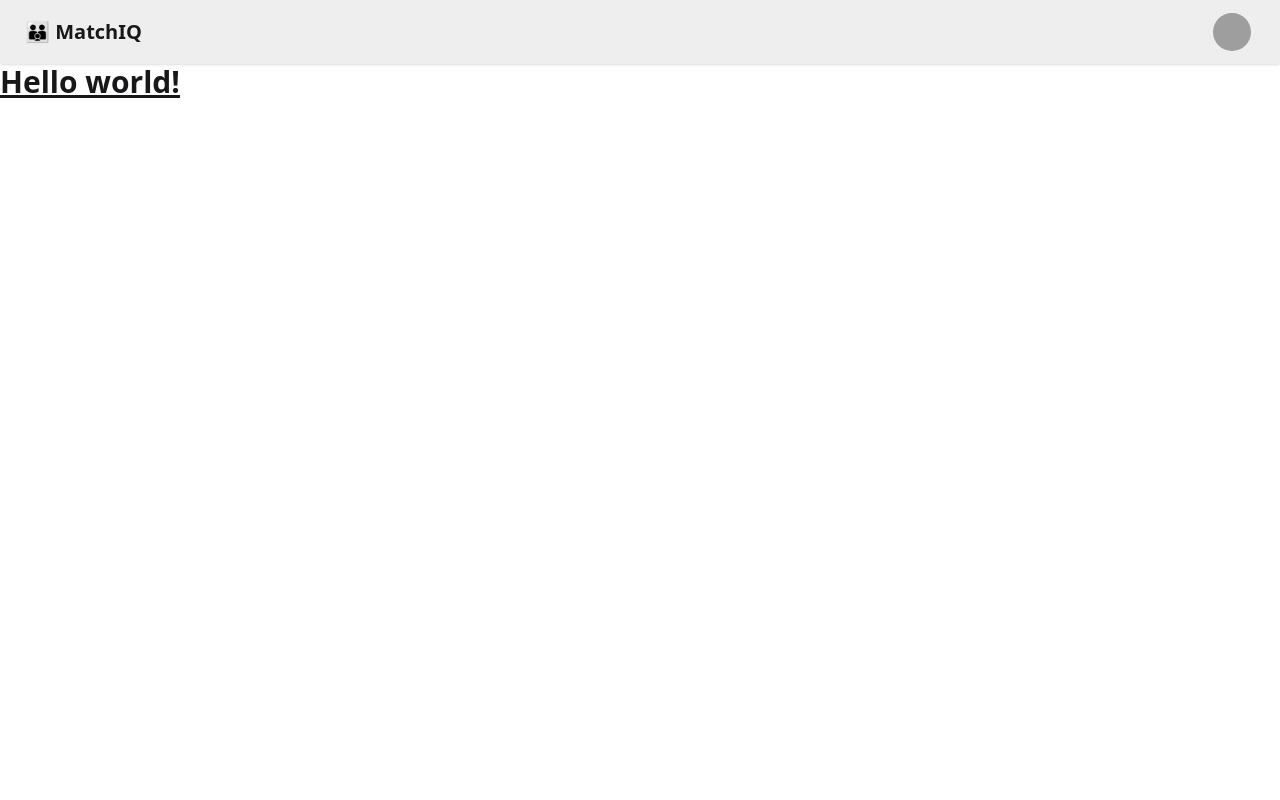
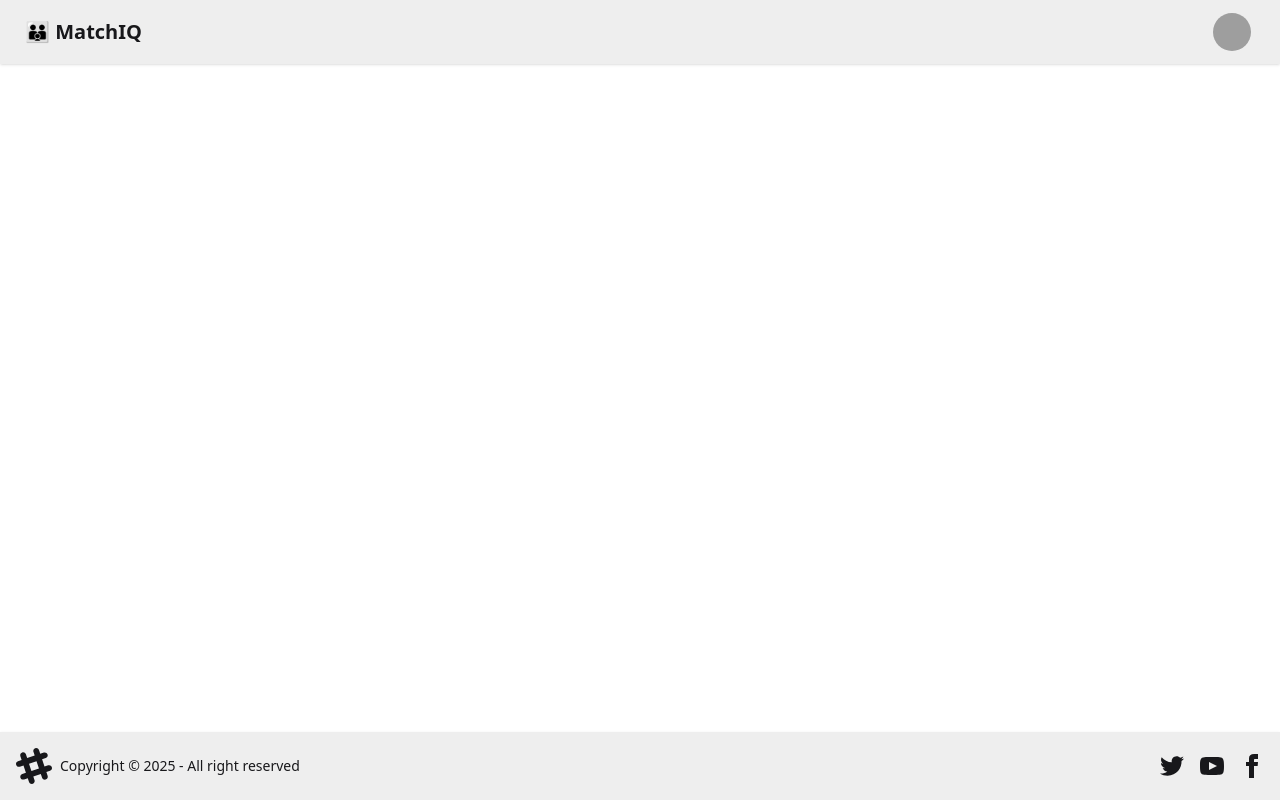
Before and after one commit to MukulDhiman03/matchIQ-frontend, a React (Vite) app: page / in a window 1280 px wide. Built offline with nearby package versions, Linux system fonts and the light colour scheme; grey boxes are pictures that could not be loaded.

Commit message:
Add : React router dom and footer component

```diff
--- a/package.json
+++ b/package.json
@@ -13,6 +13,7 @@
     "@tailwindcss/vite": "^4.1.11",
     "react": "^19.1.0",
     "react-dom": "^19.1.0",
+    "react-router-dom": "^7.7.1",
     "tailwindcss": "^4.1.11"
   },
   "devDependencies": {
--- a/src/App.jsx
+++ b/src/App.jsx
@@ -1,10 +1,20 @@
 import React from "react";
-import NavBar from "./NavBar";
+import { BrowserRouter, Route, Routes } from "react-router-dom";
+import Body from "./Body";
+import Login from "./Login";
+import Profile from "./Profile";
 function App() {
   return (
     <>
-      <NavBar />
-      <h1 className="text-3xl font-bold underline">Hello world!</h1>
+      <BrowserRouter basename="/">
+        <Routes>
+          <Route path="/" element={<Body />}>
+            <Route path="/login" element={<Login />} />
+            <Route path="/profile" element={<Profile />} />
+          </Route>
+        </Routes>
+      </BrowserRouter>
+      {/* <h1 className="text-3xl font-bold underline">Hello world!</h1> */}
     </>
   );
 }
--- /dev/null
+++ b/src/Body.jsx
@@ -0,0 +1,16 @@
+import React from "react";
+import NavBar from "./NavBar";
+import { Outlet } from "react-router-dom";
+import Footer from "./Footer";
+
+const Body = () => {
+  return (
+    <div>
+      <NavBar />
+      <Outlet />
+      <Footer />
+    </div>
+  );
+};
+
+export default Body;
--- /dev/null
+++ b/src/Footer.jsx
@@ -0,0 +1,59 @@
+import React from "react";
+
+const Footer = () => {
+  return (
+    <footer className="footer sm:footer-horizontal  bg-base-300 shadow-sm items-center p-4 fixed bottom-0">
+      <aside className="grid-flow-col items-center">
+        <svg
+          width="36"
+          height="36"
+          viewBox="0 0 24 24"
+          xmlns="http://www.w3.org/2000/svg"
+          fillRule="evenodd"
+          clipRule="evenodd"
+          className="fill-current"
+        >
+          <path d="M22.672 15.226l-2.432.811.841 2.515c.33 1.019-.209 2.127-1.23 2.456-1.15.325-2.148-.321-2.463-1.226l-.84-2.518-5.013 1.677.84 2.517c.391 1.203-.434 2.542-1.831 2.542-.88 0-1.601-.564-1.86-1.314l-.842-2.516-2.431.809c-1.135.328-2.145-.317-2.463-1.229-.329-1.018.211-2.127 1.231-2.456l2.432-.809-1.621-4.823-2.432.808c-1.355.384-2.558-.59-2.558-1.839 0-.817.509-1.582 1.327-1.846l2.433-.809-.842-2.515c-.33-1.02.211-2.129 1.232-2.458 1.02-.329 2.13.209 2.461 1.229l.842 2.515 5.011-1.677-.839-2.517c-.403-1.238.484-2.553 1.843-2.553.819 0 1.585.509 1.85 1.326l.841 2.517 2.431-.81c1.02-.33 2.131.211 2.461 1.229.332 1.018-.21 2.126-1.23 2.456l-2.433.809 1.622 4.823 2.433-.809c1.242-.401 2.557.484 2.557 1.838 0 .819-.51 1.583-1.328 1.847m-8.992-6.428l-5.01 1.675 1.619 4.828 5.011-1.674-1.62-4.829z"></path>
+        </svg>
+        <p>Copyright © {new Date().getFullYear()} - All right reserved</p>
+      </aside>
+      <nav className="grid-flow-col gap-4 md:place-self-center md:justify-self-end">
+        <a>
+          <svg
+            xmlns="http://www.w3.org/2000/svg"
+            width="24"
+            height="24"
+            viewBox="0 0 24 24"
+            className="fill-current"
+          >
+            <path d="M24 4.557c-.883.392-1.832.656-2.828.775 1.017-.609 1.798-1.574 2.165-2.724-.951.564-2.005.974-3.127 1.195-.897-.957-2.178-1.555-3.594-1.555-3.179 0-5.515 2.966-4.797 6.045-4.091-.205-7.719-2.165-10.148-5.144-1.29 2.213-.669 5.108 1.523 6.574-.806-.026-1.566-.247-2.229-.616-.054 2.281 1.581 4.415 3.949 4.89-.693.188-1.452.232-2.224.084.626 1.956 2.444 3.379 4.6 3.419-2.07 1.623-4.678 2.348-7.29 2.04 2.179 1.397 4.768 2.212 7.548 2.212 9.142 0 14.307-7.721 13.995-14.646.962-.695 1.797-1.562 2.457-2.549z"></path>
+          </svg>
+        </a>
+        <a>
+          <svg
+            xmlns="http://www.w3.org/2000/svg"
+            width="24"
+            height="24"
+            viewBox="0 0 24 24"
+            className="fill-current"
+          >
+            <path d="M19.615 3.184c-3.604-.246-11.631-.245-15.23 0-3.897.266-4.356 2.62-4.385 8.816.029 6.185.484 8.549 4.385 8.816 3.6.245 11.626.246 15.23 0 3.897-.266 4.356-2.62 4.385-8.816-.029-6.185-.484-8.549-4.385-8.816zm-10.615 12.816v-8l8 3.993-8 4.007z"></path>
+          </svg>
+        </a>
+        <a>
+          <svg
+            xmlns="http://www.w3.org/2000/svg"
+            width="24"
+            height="24"
+            viewBox="0 0 24 24"
+            className="fill-current"
+          >
+            <path d="M9 8h-3v4h3v12h5v-12h3.642l.358-4h-4v-1.667c0-.955.192-1.333 1.115-1.333h2.885v-5h-3.808c-3.596 0-5.192 1.583-5.192 4.615v3.385z"></path>
+          </svg>
+        </a>
+      </nav>
+    </footer>
+  );
+};
+
+export default Footer;
--- /dev/null
+++ b/src/Login.jsx
@@ -0,0 +1,7 @@
+import React from "react";
+
+const Login = () => {
+  return <div>Login</div>;
+};
+
+export default Login;
--- /dev/null
+++ b/src/Profile.jsx
@@ -0,0 +1,7 @@
+import React from "react";
+
+const Profile = () => {
+  return <div>Profile</div>;
+};
+
+export default Profile;
```
Also changed, not shown: 2 other files (tests, documents, lock files or other folders).
